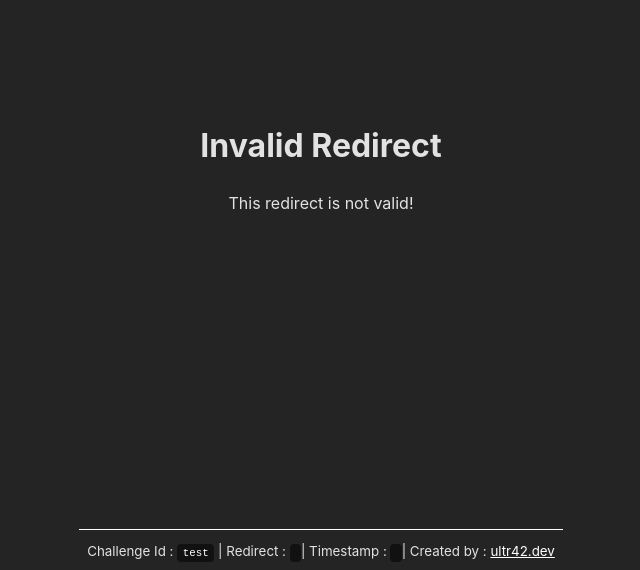
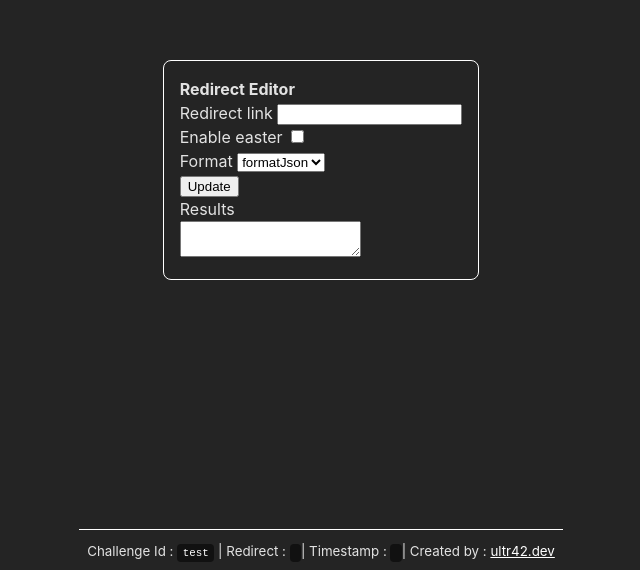
Before and after one commit to ultraflame4/OnlyHumansRedirects, a website built with Vite: page index.html in a window 1280 px wide. Shown: the part 230-800 px from the top of the page, without its empty margins (319-959 px from the left). Built offline with nearby package versions, Linux system fonts and the light colour scheme.

Commit message:
redirect editor appears to be working

```diff
--- a/index.html
+++ b/index.html
@@ -18,8 +18,25 @@
 <span class="loader" id="spinner"></span>
 <br/>
 <div id="captcha-btn">
-    <input type="checkbox" id="checkbox">
+    <input type="checkbox" id="checkbox"/>
     <p>I swear I'm not a robot</p>
+</div>
+
+<div id="create">
+    <b>Redirect Editor</b>
+    <form id="create-form">
+        <label for="create-input">Redirect link</label>
+        <input type="text" id="create-input"/><br/>
+        <label for="create-easter">Enable easter</label>
+        <input type="checkbox" id="create-easter"/><br/>
+        <label for="create-format">Format</label>
+        <select id="create-format">
+
+        </select><br/>
+        <button type="submit">Update</button>
+    </form>
+    <label for="create-results">Results</label><br/>
+    <textarea id="create-results"></textarea>
 </div>
 <footer>
     <small>
--- a/src/dataextract.ts
+++ b/src/dataextract.ts
@@ -1,9 +1,21 @@
 import * as hash from "object-hash";
+
 export interface dataJsonFormat {
     to: string,
     easter?: boolean
 }
 
+function CalculateChecksum(subject: string): string {
+    return  hash(subject, {encoding: "binary"})[0]
+}
+function ChecksumTest(check:string, subject:string) {
+    let hashed = CalculateChecksum(subject)
+    if (hashed != check) {
+        console.warn(`Checksum failed! Data hash [${check}] does not match generated hash [${hashed}] !\nData might be corrupted!`)
+        return false
+    }
+    return true
+}
 
 /**
  * Setups stuff for redirect
@@ -48,17 +60,16 @@ function getData_FormatA(data: string | null): null | dataJsonFormat {
     try {
         const decoded = atob(data);
         const easter: boolean = decoded[0] == '1';
-        const to = decoded.slice(1,decoded.length-1);
-        const check = decoded[decoded.length-1]
-        let subject = decoded.slice(0,decoded.length-1)
-        let hashed = hash(subject,{encoding:"binary"})
-        if (!hashed.startsWith(check)) {
-            console.warn(`Checksum failed! Data hash [${check}] does not match generated hash [${hashed[0]}] !\nData might be corrupted!`)
+        const to = decoded.slice(1, decoded.length - 1);
+        const check = decoded[decoded.length - 1]
+        let subject = decoded.slice(0, decoded.length - 1)
+        if (!ChecksumTest(check,subject)) {
+
             return null
         }
 
         return {easter, to};
-    } catch (e){
+    } catch (e) {
         console.error(e)
         return null
     }
@@ -68,3 +79,14 @@ export const FormatList: Array<(data: string | null) => dataJsonFormat | null> =
     getData_Json,
     getData_FormatA // new format after json
 ]
+
+
+export const FormattersList: { [name: string]: (url: string, easter: boolean) => string} = {
+    formatJson(url,easter) {
+        return btoa(JSON.stringify({to:url,easter}))
+    },
+    formatA(url,easter) {
+        let subject = `${easter?1:0}${url}`
+        return btoa(subject+CalculateChecksum(subject))
+    },
+}
--- a/src/main.ts
+++ b/src/main.ts
@@ -1,4 +1,4 @@
-import {dataJsonFormat, FormatList} from "./dataextract.ts";
+import {dataJsonFormat, FormatList, FormattersList} from "./dataextract.ts";
 
 const queryString = window.location.search;
 const urlParams = new URLSearchParams(queryString);
@@ -24,11 +24,10 @@ function getData(data: string | null) {
         let extractor = FormatList[i];
         try {
             let result = extractor(data);
-            if (result){
+            if (result) {
                 return result
             }
-        }
-        catch (e) {
+        } catch (e) {
 
         }
     }
@@ -43,7 +42,14 @@ let title = document.getElementById("title");
 let desc = document.getElementById("desc")
 let spinner = document.getElementById("spinner");
 let captcha = document.getElementById("captcha-btn");
-const withHttp = (url:string) => !/^https?:\/\//i.test(url) ? `http://${url}` : url;
+let formatList = document.getElementById("create-format");
+let createForm = document.getElementById("create-form");
+let createFormat = <HTMLSelectElement>document.getElementById("create-format");
+let createEaster = <HTMLInputElement>document.getElementById("create-easter");
+let createLink = <HTMLInputElement>document.getElementById("create-input");
+let createResult = <HTMLTextAreaElement>document.getElementById("create-results");
+const withHttp = (url: string) => !/^https?:\/\//i.test(url) ? `http://${url}` : url;
+
 async function normalRedirect(config: dataJsonFormat) {
     checkbox?.setAttribute("disabled", "true")
     if (!(config && challenge_id && redirect && timestamp && checkbox && title && desc && spinner && captcha)) {
@@ -65,7 +71,7 @@ async function main() {
     const config = getData(data)
     redirect_to = config?.to ?? null
 
-    if (!( challenge_id && redirect && timestamp && checkbox && title && desc && spinner && captcha)) {
+    if (!(challenge_id && redirect && timestamp && checkbox && title && desc && spinner && captcha)) {
         return
     }
     captcha.style.opacity = "0"
@@ -85,20 +91,19 @@ async function main() {
             allow="accelerometer; autoplay; clipboard-write; encrypted-media; gyroscope; picture-in-picture; web-share"
             ></iframe>
             `
-            window.addEventListener("blur",async (ev) => {
+            window.addEventListener("blur", async (ev) => {
                 if (!(config && challenge_id && redirect && timestamp && checkbox && title && desc && spinner && captcha)) {
                     return
                 }
                 if (document.activeElement instanceof HTMLIFrameElement) {
                     await delay(100)
-                    document.body.setAttribute("active","")
+                    document.body.setAttribute("active", "")
                     title.textContent = "Got Em"
                     desc.textContent = "Will redirect you now lmao."
                     await normalRedirect(config)
                 }
             });
-        }
-        else{
+        } else {
             checkbox.addEventListener("change", async (ev) => {
                 if (!config.easter) {
                     await normalRedirect(config)
@@ -122,4 +127,21 @@ async function main() {
 
 }
 
+async function editor() {
+    if (!(formatList && createForm && createFormat && createEaster && createLink && createResult)) {
+        return
+    }
+    for (let formattersListKey in FormattersList) {
+        formatList.innerHTML += `<option value="${formattersListKey}">${formattersListKey}</option>`
+    }
+    createForm.addEventListener("submit", (e) => {
+        if (!(formatList && createForm && createFormat && createEaster && createLink && createResult)) {
+            return
+        }
+        e.preventDefault()
+        createResult.value=FormattersList[createFormat.value](createLink.value,createEaster.checked)
+    })
+}
+
+editor()
 main()
--- a/src/style.css
+++ b/src/style.css
@@ -151,3 +151,12 @@ code{
 a{
   color: white;
 }
+
+#create {
+  position: fixed;
+  background: #242424;
+  border-radius: 0.5rem;
+  border: 1px solid white;
+  padding: 1rem;
+
+}
```
